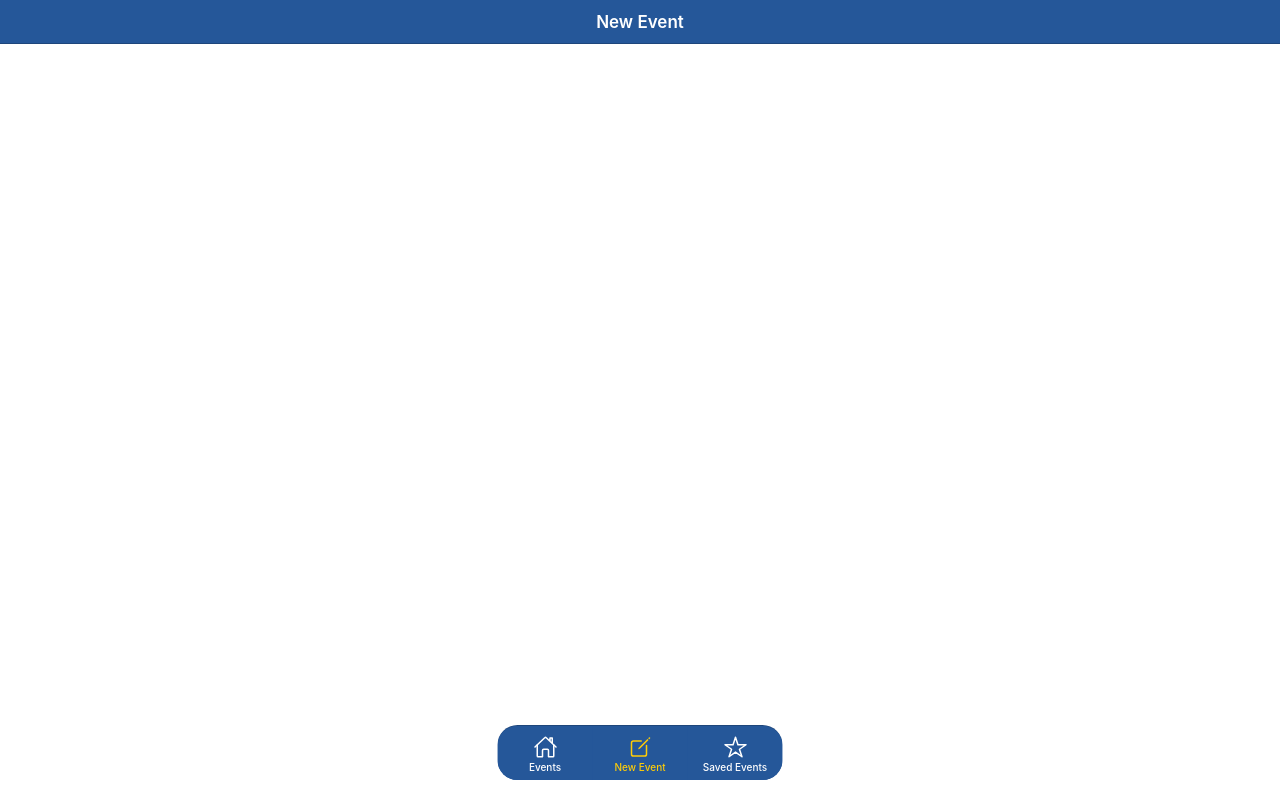
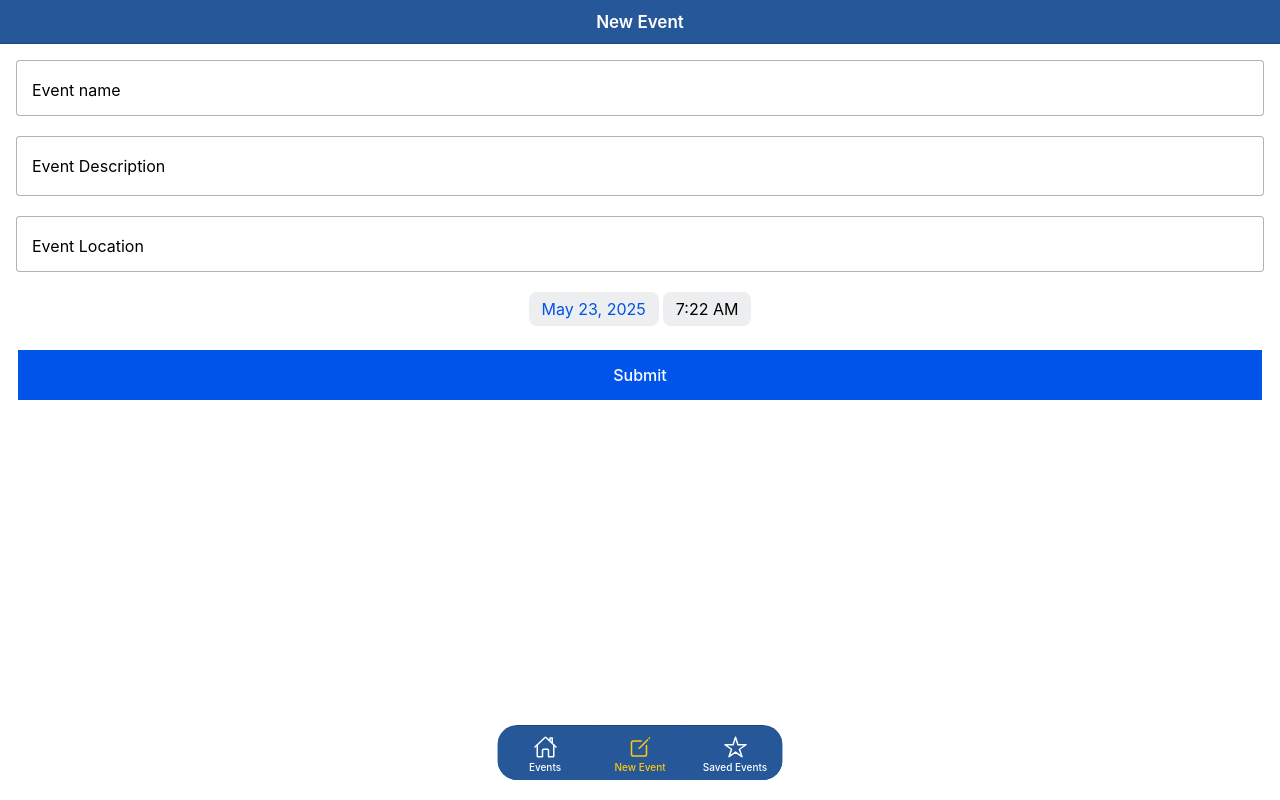
Before and after one commit to elliotchun/clide-campus-groups, a React (Vite) app: page /tab2 in a window 1280 px wide. Built offline with nearby package versions, Linux system fonts and the light colour scheme.

Commit message:
Form page

```diff
--- a/src/components/ClubThumbnail.tsx
+++ b/src/components/ClubThumbnail.tsx
@@ -1,15 +1,44 @@
-import { IonCard, IonImg } from '@ionic/react';
+import { IonButton, IonButtons, IonCard, IonContent, IonHeader, IonImg, IonModal, IonTitle, IonToolbar } from '@ionic/react';
 import './ClubThumbnail.css';
+import { Club } from '../services/ClubService';
+import { useState } from 'react';
 
-interface ClubThumbnailProps {
-    name: string
+const ClubThumbnail: React.FC<Club> = (club) => {
+    const [selectedClub, setSelectedClub] = useState<any>(null);
+    const openClub = () => {
+        setSelectedClub(club);
+    };
+
+    const closeClub = () => {
+        setSelectedClub(null);
+    }
+    return (
+        <>
+            <IonCard className="club-thumbnail" onClick={_ => openClub()}>
+                <IonImg className="club-thumbnail-img" src="Drippy.png" alt={club.name} />
+                <p className="club-thumbnail-name">{club.name}</p>
+            </IonCard>
+            <IonModal isOpen={selectedClub !== null} initialBreakpoint={0.25} breakpoints={[0, 0.25, 1]}
+                onWillDismiss={_ => closeClub()}>
+                <IonHeader>
+                    <IonToolbar>
+                        <IonTitle>Event Details</IonTitle>
+                        <IonButtons slot="end">
+                            <IonButton onClick={_ => closeClub()}>Close</IonButton>
+                        </IonButtons>
+                    </IonToolbar>
+                </IonHeader>
+                <IonContent className="ion-padding">
+                    {selectedClub && (
+                        <>
+                            <h1>{selectedClub.name}</h1>
+                            <p>{selectedClub.description}</p>
+                        </>
+                    )}
+                </IonContent>
+            </IonModal>
+        </>
+    );
 }
 
-const ClubThumbnail: React.FC<ClubThumbnailProps> = ({ name }) => (
-    <IonCard className="club-thumbnail">
-        <IonImg className="club-thumbnail-img" src="Drippy.png" alt={name} />
-        <p className="club-thumbnail-name">{name}</p>
-    </IonCard>
-);
-
 export default ClubThumbnail;
--- a/src/pages/Tab1.tsx
+++ b/src/pages/Tab1.tsx
@@ -1,5 +1,6 @@
 import {
-    IonContent, IonHeader, IonPage, IonSearchbar, IonTitle, IonToolbar, IonList, IonInfiniteScroll, IonInfiniteScrollContent, IonIcon, IonButton, IonItem
+    IonContent, IonHeader, IonPage, IonSearchbar, IonTitle, IonToolbar, IonList, IonInfiniteScroll, IonInfiniteScrollContent, IonIcon, IonButton, IonItem,
+    IonFooter
 } from '@ionic/react';
 import { funnelOutline, searchOutline } from 'ionicons/icons';
 import './Tab1.css';
@@ -10,7 +11,7 @@ import Events from '../services/EventService';
 
 const PAGE_SIZE = 10;
 
-const allEvents = Events;
+const allEvents = Events.toSorted((a, b) => a.eventDateTime.getTime() - b.eventDateTime.getTime());
 
 const Tab1: React.FC = () => {
     const [events, setEvents] = useState([]);
@@ -73,7 +74,8 @@ const Tab1: React.FC = () => {
                     </IonInfiniteScroll>
                 </div>
             </IonContent>
-        </IonPage >
+            <IonFooter></IonFooter>
+        </IonPage>
     );
 };
 
--- a/src/pages/Tab2.tsx
+++ b/src/pages/Tab2.tsx
@@ -1,8 +1,56 @@
-import { IonContent, IonHeader, IonPage, IonTitle, IonToolbar } from '@ionic/react';
-import ExploreContainer from '../components/ExploreContainer';
+import { IonButton, IonContent, IonDatetime, IonDatetimeButton, IonHeader, IonInput, IonModal, IonPage, IonTextarea, IonTitle, IonToolbar } from '@ionic/react';
 import './Tab2.css';
+import { useState } from 'react';
+import { ACMClub } from '../services/ClubService';
+import Events from '../services/EventService';
 
-const Tab2: React.FC = () => {
+const Tab2 = () => {
+    const [eventData, setEventData] = useState({
+        name: '',
+        description: '',
+        location: '',
+        eventDateTime: new Date(),
+        hostClub: ACMClub,
+        category: 'Other'
+    });
+
+    const handleChange = (event) => {
+        const { name, value } = event.target;
+        if (name === 'eventDateTime') {
+            const date = new Date(value);
+            setEventData(prevData => ({
+                ...prevData,
+                eventDateTime: date
+            }));
+        }
+        else if (name === "eventName") {
+            setEventData(prevData => ({
+                ...prevData,
+                name: value
+            }));
+        }
+        else if (name === "eventDescription") {
+            setEventData(prevData => ({
+                ...prevData,
+                description: value
+            }))
+        }
+        else if (name === "eventLocation") {
+            setEventData(prevData => ({
+                ...prevData,
+                location: value
+            }))
+        }
+    };
+
+    const handleSubmit = (event) => {
+        event.preventDefault();
+
+        // Validation passed, proceed to submission logic
+        console.log('Form submitted:', eventData); // Replace with actual submission logic
+        Events.push(eventData);
+    };
+
     return (
         <IonPage>
             <IonHeader>
@@ -10,11 +58,56 @@ const Tab2: React.FC = () => {
                     <IonTitle>New Event</IonTitle>
                 </IonToolbar>
             </IonHeader>
-            <IonContent fullscreen>
-
+            <IonContent class="ion-padding">
+                <form onSubmit={handleSubmit}>
+                    <IonInput
+                        mode="md"
+                        type="text"
+                        name="eventName"
+                        label="Event name"
+                        labelPlacement="floating"
+                        fill="outline"
+                        placeholder="Name"
+                        value={eventData.name}
+                        onChange={(e) => handleChange(e)}
+                    />
+                    <br />
+                    <IonTextarea
+                        mode="md"
+                        name="eventDescription"
+                        label="Event Description"
+                        labelPlacement="floating"
+                        fill="outline"
+                        placeholder="Description"
+                        value={eventData.description}
+                        onChange={(e) => handleChange(e)}
+                    />
+                    <br />
+                    <IonInput
+                        mode="md"
+                        type="text"
+                        name="eventLocation"
+                        label="Event Location"
+                        labelPlacement="floating"
+                        fill="outline"
+                        placeholder="Location"
+                        value={eventData.location}
+                        onChange={(e) => handleChange(e)}
+                    />
+                    <br />
+                    <IonDatetimeButton
+                        datetime="datetime"
+                    />
+                    <br />
+                    <IonButton type="submit" expand="full">
+                        Submit
+                    </IonButton>
+                </form>
             </IonContent>
+            <IonModal keepContentsMounted={true}>
+                <IonDatetime name="eventDateTime" id="datetime" value={eventData.eventDateTime.toISOString()} onChange={(e) => handleChange(e)}></IonDatetime>
+            </IonModal>
         </IonPage>
     );
 };
-
 export default Tab2;
--- a/src/pages/Tab3.tsx
+++ b/src/pages/Tab3.tsx
@@ -1,9 +1,12 @@
-import { IonContent, IonHeader, IonPage, IonTitle, IonToolbar } from '@ionic/react';
+import { IonContent, IonHeader, IonItem, IonList, IonPage, IonTitle, IonToolbar } from '@ionic/react';
 import EventThumbnail from '../components/EventThumbnail';
 import './Tab3.css';
-import Events from '../services/EventService';
+import Events, { type Event } from '../services/EventService';
 
 const Tab3: React.FC = () => {
+    const storedFavorites = JSON.parse(localStorage.getItem('favoriteEvents') || "[]") as Event[];
+    const events = Events.filter(event => storedFavorites.some(e => e.name === event.name)).toSorted((a, b) => a.eventDateTime.getTime() - b.eventDateTime.getTime());
+
     return (
         <IonPage>
             <IonHeader>
@@ -12,7 +15,13 @@ const Tab3: React.FC = () => {
                 </IonToolbar>
             </IonHeader>
             <IonContent fullscreen>
-                <EventThumbnail {...Events[0]}></EventThumbnail>
+                <IonList class="club-list" role="feed">
+                    {events.map((event, index) => (
+                        <IonItem key={index}>
+                            <EventThumbnail {...event}></EventThumbnail>
+                        </IonItem>
+                    ))}
+                </IonList>
             </IonContent>
         </IonPage>
     );
--- a/src/services/EventService.ts
+++ b/src/services/EventService.ts
@@ -1,5 +1,6 @@
 import { Category } from "./EventCategory";
 import { ACMClub, AIClub, ArtsCollective, AstronomyClub, BasketballClub, BoardGamesClub, ClimbingClub, CookingClub, EnvironmentalClub, FilmSociety, GardeningClub, HikingClub, HousingCouncil, ImprovClub, InternationalClub, LiteratureSociety, MathClub, OutdoorAdventureClub, PaintingClub, PhotoClub, PreMedSociety, RunningClub, SocialClub, StudentLifeOffice, StudentUnion, TabletopClub, TennisClub, TriviaClub, YogaClub, type Club } from "./ClubService"
+
 
 export interface Event {
     name: string,
@@ -8,7 +9,6 @@ export interface Event {
     eventDateTime: Date,
     hostClub: Club,
     category: Category,
-    isFavorite?: boolean
 };
 
 export const Events: Event[] = [
--- a/src/theme/variables.css
+++ b/src/theme/variables.css
@@ -1,5 +1,10 @@
 /* For information on how to create your own theme, please see:
 http://ionicframework.com/docs/theming/ */
+
+:root {
+    --ion-toolbar-color: white;
+    --ion-margin: 24px;
+}
 
 ion-toolbar {
     --color: white;
```
Also changed, not shown: src/components/EventThumbnail.tsx (+14 -13 lines).
